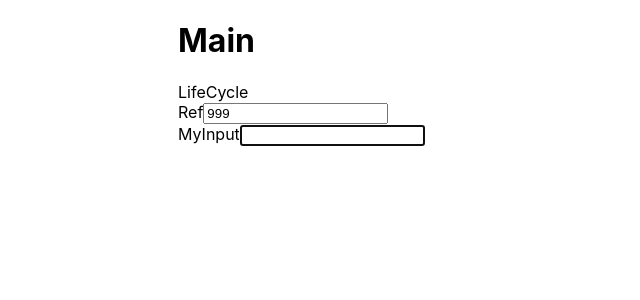
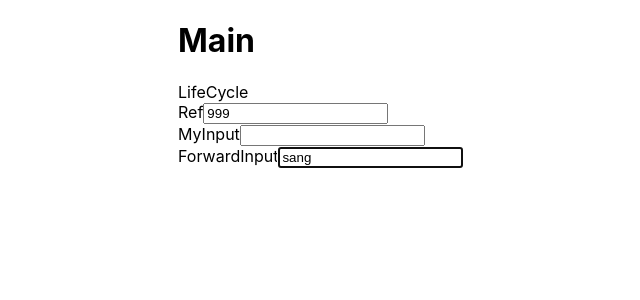
Before and after one commit to holynova/react_updates_playground, a React (Create React App) app: page / in a window 1280 px wide. Shown: the top 300 px of the page, without its empty margins (162-802 px from the left). Built offline with nearby package versions, Linux system fonts and the light colour scheme.

Commit message:
add forward ref demo

```diff
--- /dev/null
+++ b/src/components/ref/ForwardInput.jsx
@@ -0,0 +1,32 @@
+import React, { Component } from 'react';
+// import propTypes from 'prop-types';
+// // import { } from 'antd';
+// // import './ForwardInput.scss';
+
+// class ForwardInput extends Component {
+//   constructor(props) {
+//     super(props);
+//     this.state = {};
+//   }
+//   componentDidMount() { }
+//   componentWillReceiveProps(nextProps) { }
+//   render() {
+//     return (
+//       <div>ForwardInput
+//         <input></input>
+//       </div>
+//     );
+//   }
+// }
+// ForwardInput.propTypes = {};
+// ForwardInput.defaultProps = {};
+// export default ForwardInput;
+
+export default React.forwardRef((props, ref) => {
+  return (
+    <div>ForwardInput
+      {/* <button ref={ref} >button</button> */}
+      <input ref={ref}></input>
+    </div>
+  )
+})
--- a/src/components/ref/Ref.jsx
+++ b/src/components/ref/Ref.jsx
@@ -4,6 +4,7 @@ import propTypes from 'prop-types';
 // import './Ref.scss';
 import { log } from '../../utils/debugTools'
 import MyInput from './MyInput';
+import ForwardInput from './ForwardInput';
 
 class Ref extends Component {
   constructor(props) {
@@ -11,14 +12,25 @@ class Ref extends Component {
     this.state = {};
     this.inputRef = React.createRef()
     this.myInputRef = React.createRef()
+    this.forwardInputRef = React.createRef()
   }
   componentDidMount() {
     this.inputRef.current.focus()
     this.inputRef.current.value = 999
+
     log(this.inputRef)
+
     this.myInputRef.current.focus()
+    this.myInputRef.current.value = 123
     this.myInputRef.current.say('foo')
+
+    // this.forwardInputRef.current.focus()
+    this.myInputRef.current.value = 321
+    log('forward ref', this.forwardInputRef.current)
+    this.forwardInputRef.current.value = 'sang'
+    this.forwardInputRef.current.focus()
   }
+
   componentWillReceiveProps(nextProps) { }
   render() {
     return (
@@ -26,6 +38,7 @@ class Ref extends Component {
         Ref
         <input ref={this.inputRef} ></input>
         <MyInput ref={this.myInputRef} ></MyInput>
+        <ForwardInput ref={this.forwardInputRef} ></ForwardInput>
       </div>
     );
   }
```
